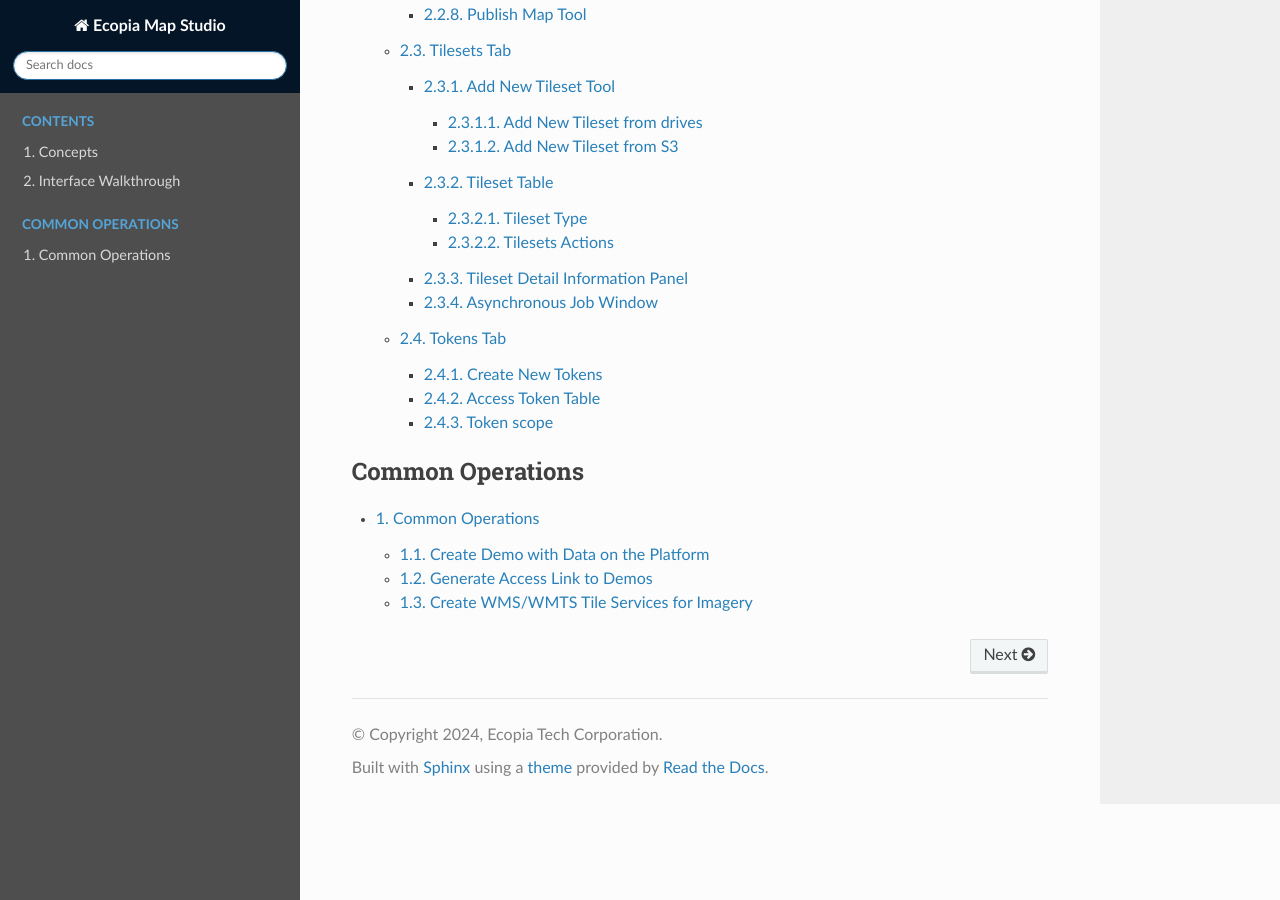
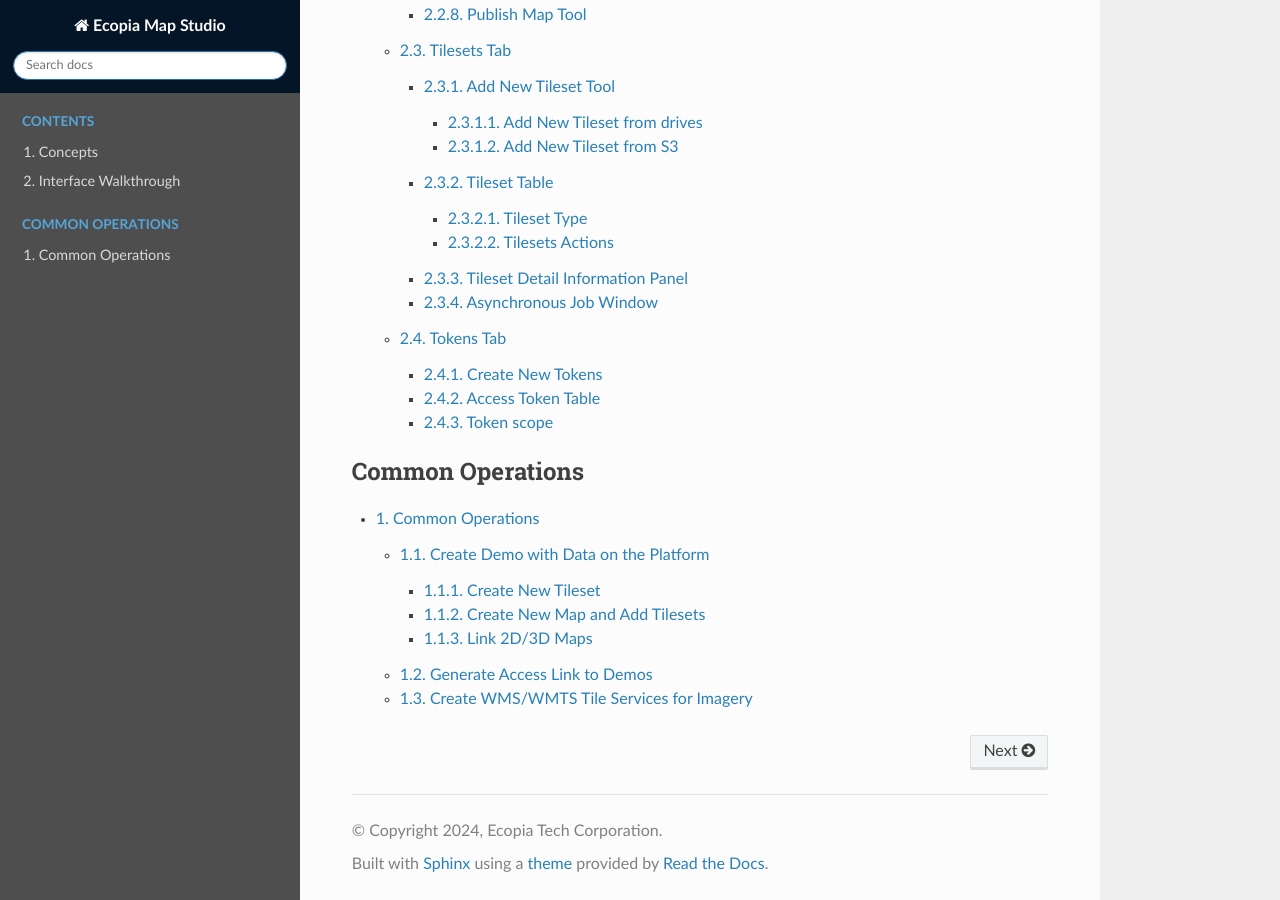
Before and after one commit to ecopia-map/alpaca-docs-map-studio, a Sphinx documentation site: the page built from source/index.rst, in a window 1280 px wide and 900 px high, scrolled down 1082 px. Built offline with Sphinx 7.4.7 and the Read the Docs theme 2.0.0, drawn with Linux system fonts in a browser that asks for light colours.

Commit message:
update 1-16

```diff
--- a/source/howtos/CommonOperations.rst
+++ b/source/howtos/CommonOperations.rst
@@ -5,6 +5,15 @@
 
 Create Demo with Data on the Platform
 ######################################
+
+Create New Tileset
+======================================
+
+Create New Map and Add Tilesets
+======================================
+
+Link 2D/3D Maps
+======================================
 
 
 
```
Also changed, not shown: 7 other files.
